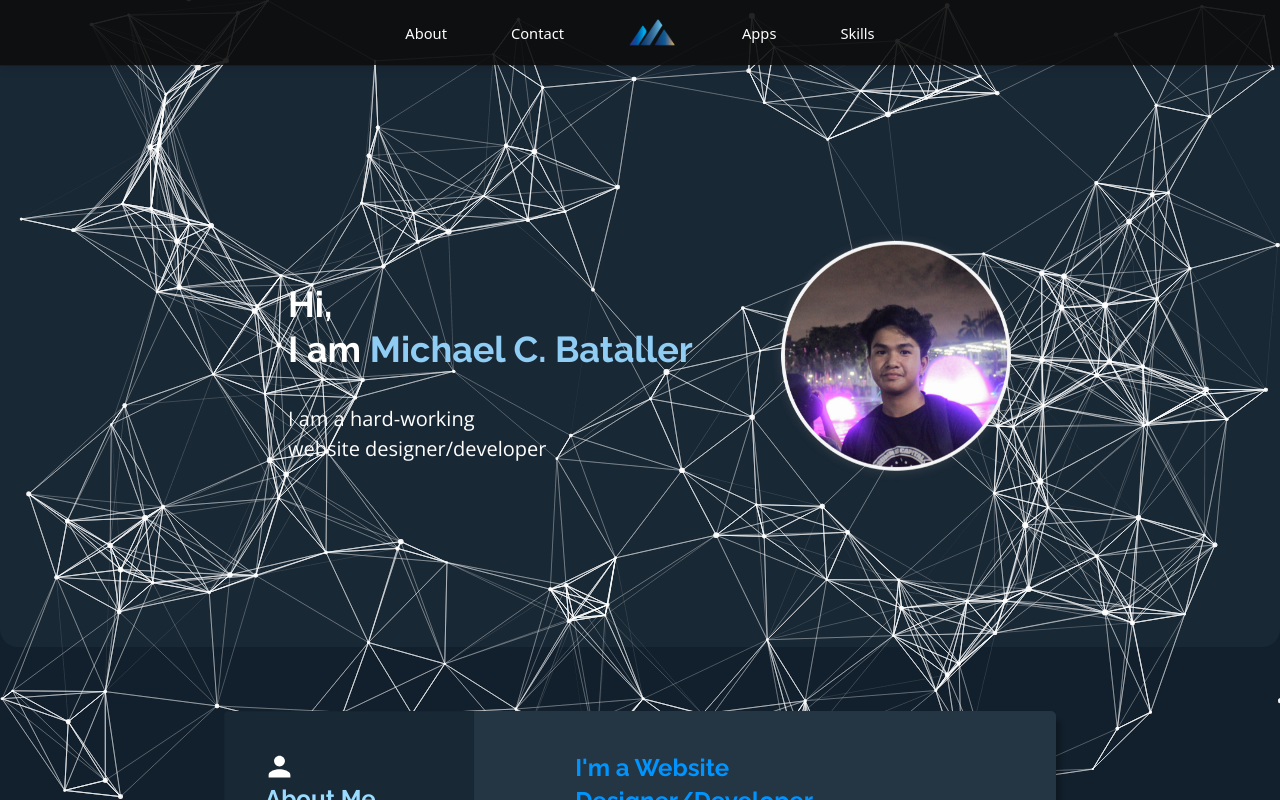
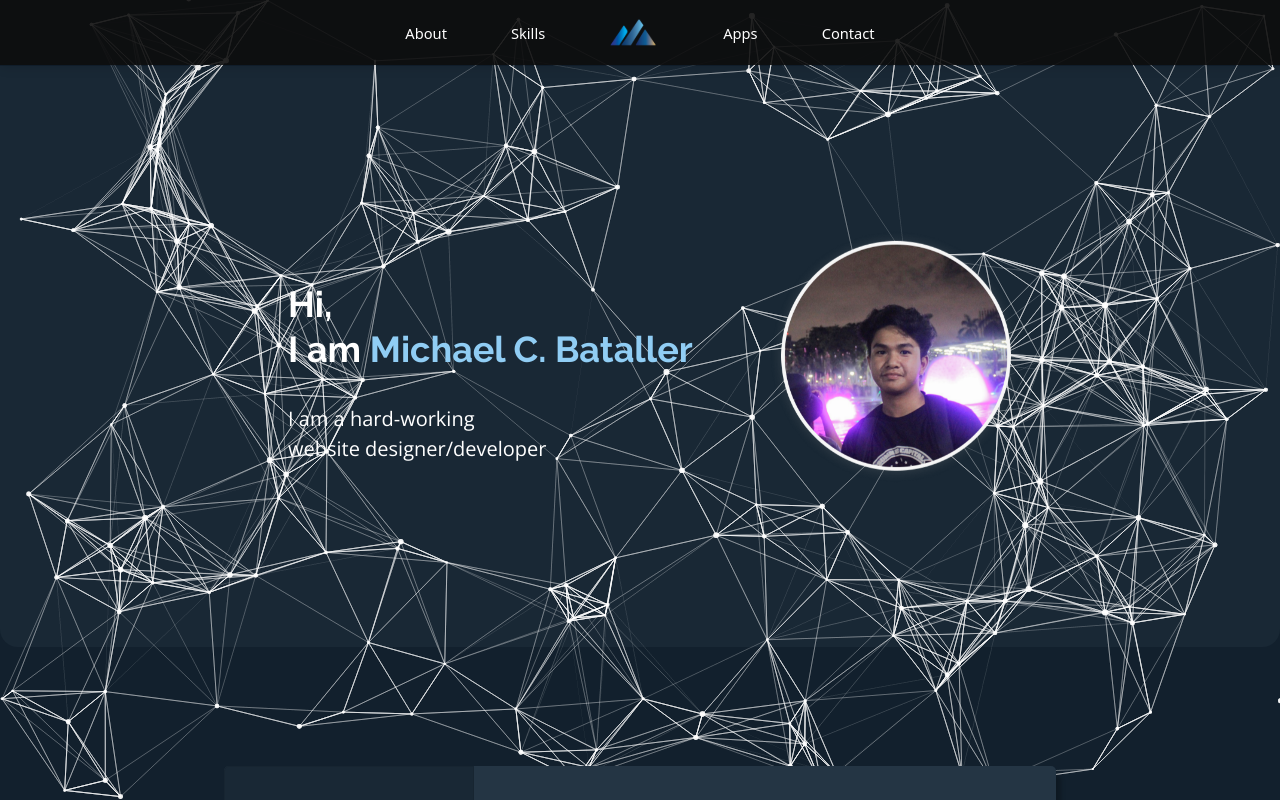
Before and after one commit to mchlbataller/webfolio, a React (Create React App) app in the folder client/: page / in a window 1280 px wide. Shown: the top 800 px of the page. Built offline with nearby package versions, Linux system fonts and the light colour scheme.

Commit message:
Closes #21

```diff
--- a/client/src/App.js
+++ b/client/src/App.js
@@ -4,8 +4,8 @@ import ErrorWidth from "./pages/ErrorWidth";
 import Landing from "./pages/Landing";
 import { Navbar } from "./components";
 import React from "react";
+import { ThemeContext } from "ThemeProvider";
 import styled from "styled-components";
-import { ThemeContext } from "ThemeProvider";
 
 const Body = styled.div`
 	background: ${(props) => props.background};
@@ -16,13 +16,38 @@ const Body = styled.div`
 	}
 `;
 
+// Scroll to element function
+const scrollToRef = (ref) => (
+	window.scrollTo(0, ref.current.offsetTop - 50),
+	console.log(ref.current.offsetTop)
+);
+
 function App() {
 	const theme = React.useContext(ThemeContext);
+	const appsRef = React.useRef(null);
+	const skillsRef = React.useRef(null);
+	const contactRef = React.useRef(null);
+	const aboutRef = React.useRef(null);
+	const executeScrollApps = () => scrollToRef(appsRef);
+	const executeScrollSkills = () => scrollToRef(skillsRef);
+	const executeScrollContact = () => scrollToRef(contactRef);
+	const executeScrollAbout = () => scrollToRef(aboutRef);
 	return (
 		<div>
-			<Navbar />
+			<Navbar
+				app={executeScrollApps}
+				contact={executeScrollContact}
+				skills={executeScrollSkills}
+				top={() => window.scrollTo(0, 0)}
+				about={executeScrollAbout}
+			/>
 			<Body background={theme.bodyBackground}>
-				<Landing />
+				<Landing
+					appRef={appsRef}
+					skillsRef={skillsRef}
+					contactRef={contactRef}
+					aboutRef={aboutRef}
+				/>
 			</Body>
 		</div>
 	);
--- a/client/src/assets/fonts.css
+++ b/client/src/assets/fonts.css
@@ -5,3 +5,7 @@
 .font-regular {
     font-family: 'Open Sans', sans-serif !important;
 }
+
+html {
+    scroll-behavior: smooth;
+}
--- a/client/src/components/Navbar.jsx
+++ b/client/src/components/Navbar.jsx
@@ -20,7 +20,7 @@ const NavbarBox = styled.div.attrs({
 		margin-right: 32px;
 	}
 
-	p {
+	a {
 		display: none;
 		font-size: 11pt;
 		@media (min-width: 1024px) {
@@ -29,16 +29,23 @@ const NavbarBox = styled.div.attrs({
 	}
 `;
 
+const NavbarButton = styled.a`
+	&:hover {
+		color: blue;
+	}
+	cursor: pointer;
+`;
+
 const Navbar = (props) => {
 	const theme = React.useContext(ThemeContext);
 	return (
 		<>
 			<NavbarBox background={theme.navBackground}>
-				<p>About</p>
-				<p>Contact</p>
-				<Logo />
-				<p>Apps</p>
-				<p>Skills</p>
+				<NavbarButton onClick={props.about}>About</NavbarButton>
+				<NavbarButton onClick={props.skills}>Skills</NavbarButton>
+				<Logo onClick={props.top} />
+				<NavbarButton onClick={props.app}>Apps</NavbarButton>
+				<NavbarButton onClick={props.contact}>Contact</NavbarButton>
 			</NavbarBox>
 		</>
 	);
--- a/client/src/pages/Landing.jsx
+++ b/client/src/pages/Landing.jsx
@@ -57,11 +57,19 @@ const Landing = (props) => {
 				</div>
 			</Heading>
 
-			<About />
+			<div ref={props.aboutRef} className="pt-10 w-full">
+				<About />
+			</div>
 			<div className="flex flex-col flex-wrap items-start">
-				<Skills />
-				<Apps />
-				<Contact />
+				<div ref={props.skillsRef} className="pt-10 w-full">
+					<Skills />
+				</div>
+				<div ref={props.appRef} className="py-10">
+					<Apps />
+				</div>
+				<div ref={props.contactRef} className="pb-10 w-full">
+					<Contact />
+				</div>
 			</div>
 		</div>
 	);
```
